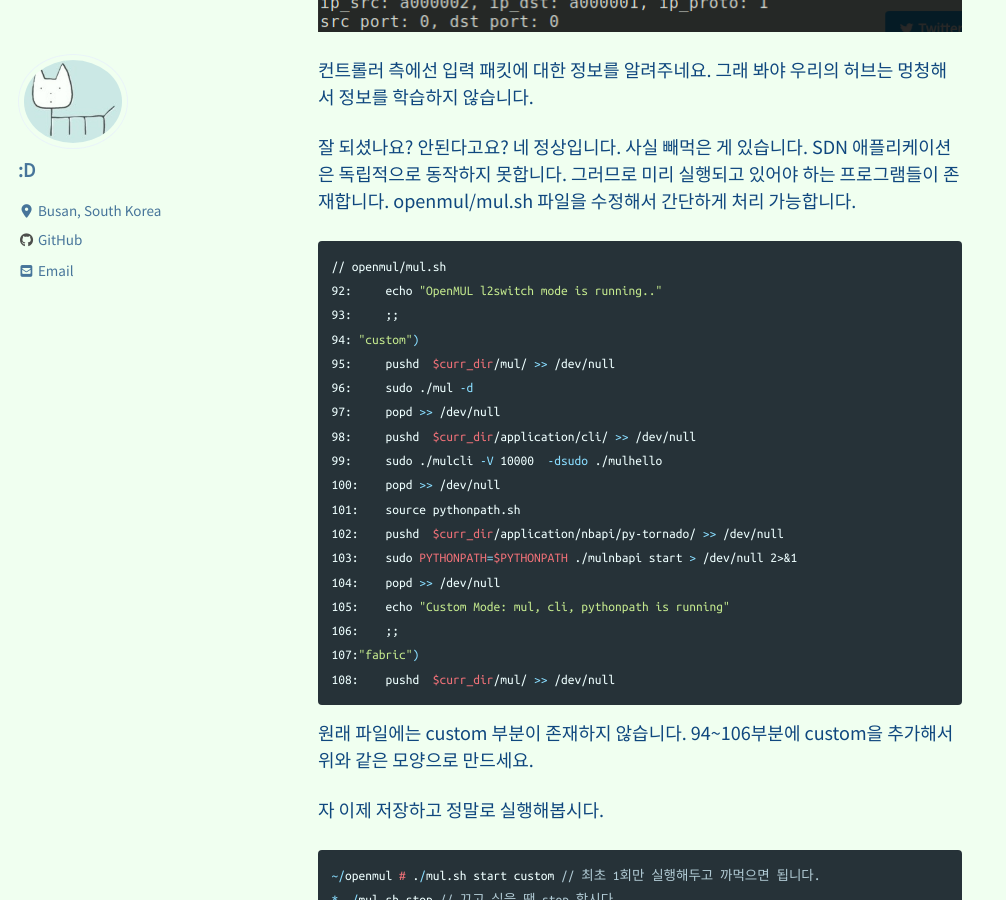
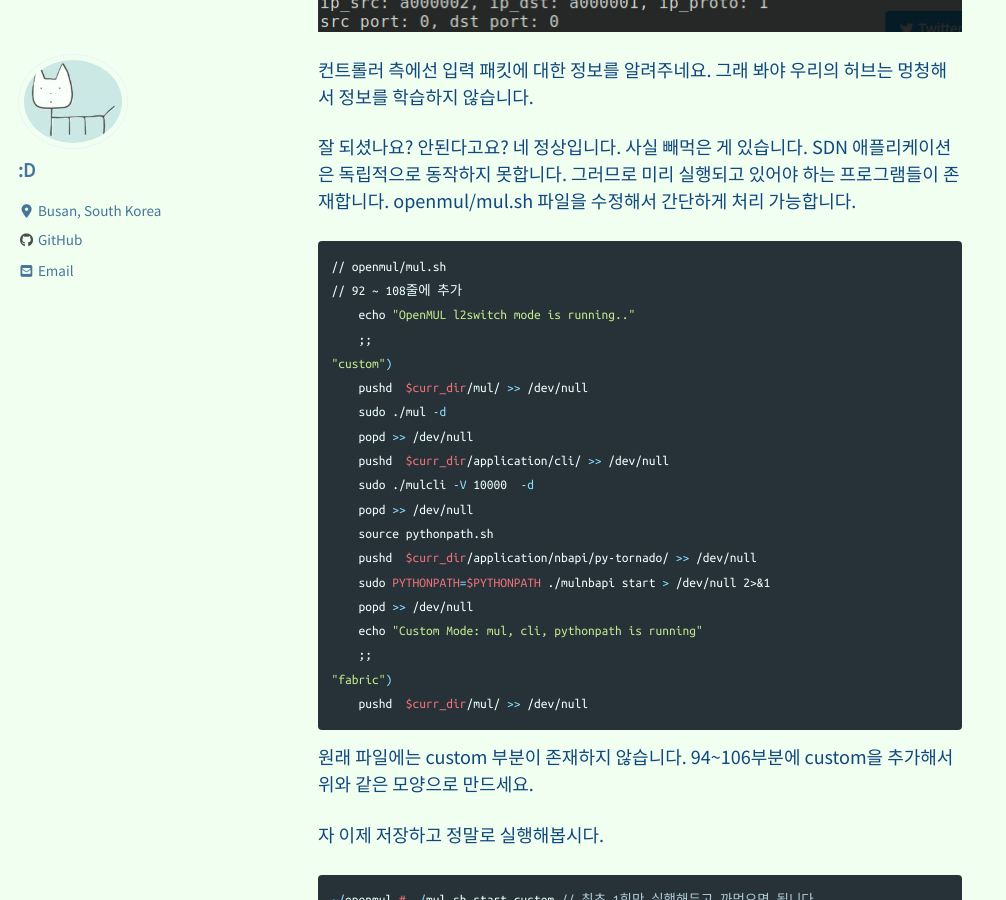
Before and after one commit to sakusi4/sakusi4.github.io, a Jekyll site: the page built from _posts/2020-12-04-OpenMUL-1.md, in a window 1280 px wide and 900 px high, scrolled down 3587 px. Shown: the whole window, without its empty margins (0-1006 px from the left). Built offline with Jekyll 4.4.1, drawn with Linux system fonts in a browser that asks for light colours; cached includes are drawn as plain includes; nearby versions of some CDN libraries; comment, search, counter and statistics services are not loaded.

Commit message:
no message

```diff
--- a/_posts/2020-12-04-OpenMUL-1.md
+++ b/_posts/2020-12-04-OpenMUL-1.md
@@ -130,23 +130,24 @@ ping이 문제 없이 수행됩니다.
 
 {% highlight bash %}
 // openmul/mul.sh
-92:     echo "OpenMUL l2switch mode is running.."
-93:     ;;
-94: "custom")
-95:     pushd  $curr_dir/mul/ >> /dev/null
-96:     sudo ./mul -d
-97:     popd >> /dev/null
-98:     pushd  $curr_dir/application/cli/ >> /dev/null
-99:     sudo ./mulcli -V 10000  -dsudo ./mulhello
-100:    popd >> /dev/null
-101:    source pythonpath.sh
-102:    pushd  $curr_dir/application/nbapi/py-tornado/ >> /dev/null
-103:    sudo PYTHONPATH=$PYTHONPATH ./mulnbapi start > /dev/null 2>&1
-104:    popd >> /dev/null
-105:    echo "Custom Mode: mul, cli, pythonpath is running"
-106:    ;;
-107:"fabric")
-108:    pushd  $curr_dir/mul/ >> /dev/null
+// 92 ~ 108줄에 추가
+    echo "OpenMUL l2switch mode is running.."
+    ;;
+"custom")
+    pushd  $curr_dir/mul/ >> /dev/null
+    sudo ./mul -d
+    popd >> /dev/null
+    pushd  $curr_dir/application/cli/ >> /dev/null
+    sudo ./mulcli -V 10000  -d
+    popd >> /dev/null
+    source pythonpath.sh
+    pushd  $curr_dir/application/nbapi/py-tornado/ >> /dev/null
+    sudo PYTHONPATH=$PYTHONPATH ./mulnbapi start > /dev/null 2>&1
+    popd >> /dev/null
+    echo "Custom Mode: mul, cli, pythonpath is running"
+    ;;
+"fabric")
+    pushd  $curr_dir/mul/ >> /dev/null
 
 {% endhighlight %}
 
```
